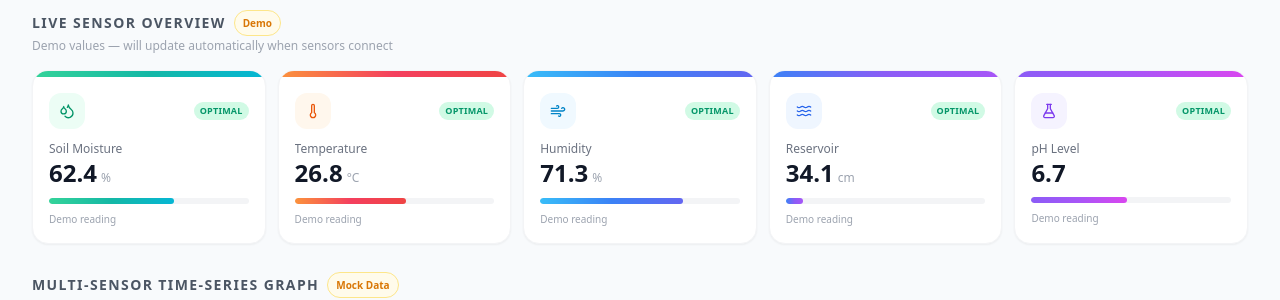
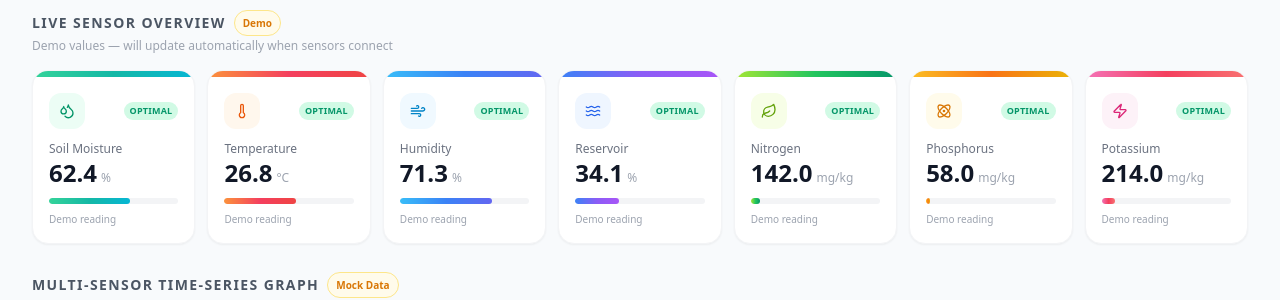
Before and after one commit to Mr-Olivier/IOT_PROJECT_DASHBOARD, a Next.js app: page /dashboard in a window 1280 px wide. Shown: the part 287-587 px from the top of the page. Built offline with nearby package versions, Linux system fonts and the light colour scheme; no server answers; the database is empty.

Commit message:
feat(dashboard): update SystemSensorRow component

```diff
--- a/app/dashboard/components/SystemSensorRow.tsx
+++ b/app/dashboard/components/SystemSensorRow.tsx
@@ -8,7 +8,9 @@ import {
   Thermometer,
   Wind,
   Waves,
-  FlaskConical,
+  Leaf,
+  Atom,
+  Zap,
   type LucideIcon,
 } from 'lucide-react'
 
@@ -95,39 +97,77 @@ const METRICS: MetricCfg[] = [
   {
     key: 'reservoirLevel',
     label: 'Reservoir',
-    unit: 'cm',
+    unit: '%',
     Icon: Waves,
     gradient: 'from-blue-500 via-violet-500 to-purple-500',
     iconBg: 'bg-blue-50',
     iconColor: 'text-blue-600',
     validMin: 0,
-    validMax: 400,
+    validMax: 100,
     mockValue: 34.1,
     bands: [
-      { max: 5,   label: 'CRITICAL LOW',  color: '#dc2626', bg: '#fee2e2', textColor: '#dc2626' },
-      { max: 15,  label: 'LOW',           color: '#d97706', bg: '#fef3c7', textColor: '#d97706' },
-      { max: 35,  label: 'OPTIMAL',       color: '#059669', bg: '#d1fae5', textColor: '#059669' },
-      { max: 50,  label: 'HIGH',          color: '#d97706', bg: '#fef3c7', textColor: '#d97706' },
-      { max: 400, label: 'CRITICAL HIGH', color: '#dc2626', bg: '#fee2e2', textColor: '#dc2626' },
+      { max: 10,  label: 'CRITICAL LOW',  color: '#dc2626', bg: '#fee2e2', textColor: '#dc2626' },
+      { max: 25,  label: 'LOW',           color: '#d97706', bg: '#fef3c7', textColor: '#d97706' },
+      { max: 75,  label: 'OPTIMAL',       color: '#059669', bg: '#d1fae5', textColor: '#059669' },
+      { max: 90,  label: 'HIGH',          color: '#d97706', bg: '#fef3c7', textColor: '#d97706' },
+      { max: 100, label: 'CRITICAL HIGH', color: '#dc2626', bg: '#fee2e2', textColor: '#dc2626' },
     ],
   },
   {
-    key: 'ph',
-    label: 'pH Level',
-    unit: '',
-    Icon: FlaskConical,
-    gradient: 'from-violet-500 via-purple-500 to-fuchsia-500',
-    iconBg: 'bg-violet-50',
-    iconColor: 'text-violet-600',
+    key: 'nitrogen',
+    label: 'Nitrogen',
+    unit: 'mg/kg',
+    Icon: Leaf,
+    gradient: 'from-lime-400 via-green-500 to-emerald-600',
+    iconBg: 'bg-lime-50',
+    iconColor: 'text-lime-600',
     validMin: 0,
-    validMax: 14,
-    mockValue: 6.7,
+    validMax: 1999,
+    mockValue: 142.0,
     bands: [
-      { max: 4.5, label: 'CRITICAL LOW',  color: '#dc2626', bg: '#fee2e2', textColor: '#dc2626' },
-      { max: 5.5, label: 'LOW',           color: '#d97706', bg: '#fef3c7', textColor: '#d97706' },
-      { max: 7.5, label: 'OPTIMAL',       color: '#059669', bg: '#d1fae5', textColor: '#059669' },
-      { max: 8.5, label: 'HIGH',          color: '#d97706', bg: '#fef3c7', textColor: '#d97706' },
-      { max: 14,  label: 'CRITICAL HIGH', color: '#dc2626', bg: '#fee2e2', textColor: '#dc2626' },
+      { max: 50,   label: 'CRITICAL LOW',  color: '#dc2626', bg: '#fee2e2', textColor: '#dc2626' },
+      { max: 100,  label: 'LOW',           color: '#d97706', bg: '#fef3c7', textColor: '#d97706' },
+      { max: 500,  label: 'OPTIMAL',       color: '#059669', bg: '#d1fae5', textColor: '#059669' },
+      { max: 800,  label: 'HIGH',          color: '#d97706', bg: '#fef3c7', textColor: '#d97706' },
+      { max: 1999, label: 'CRITICAL HIGH', color: '#dc2626', bg: '#fee2e2', textColor: '#dc2626' },
+    ],
+  },
+  {
+    key: 'phosphorus',
+    label: 'Phosphorus',
+    unit: 'mg/kg',
+    Icon: Atom,
+    gradient: 'from-amber-400 via-orange-500 to-yellow-500',
+    iconBg: 'bg-amber-50',
+    iconColor: 'text-amber-600',
+    validMin: 0,
+    validMax: 1999,
+    mockValue: 58.0,
+    bands: [
+      { max: 25,   label: 'CRITICAL LOW',  color: '#dc2626', bg: '#fee2e2', textColor: '#dc2626' },
+      { max: 50,   label: 'LOW',           color: '#d97706', bg: '#fef3c7', textColor: '#d97706' },
+      { max: 200,  label: 'OPTIMAL',       color: '#059669', bg: '#d1fae5', textColor: '#059669' },
+      { max: 400,  label: 'HIGH',          color: '#d97706', bg: '#fef3c7', textColor: '#d97706' },
+      { max: 1999, label: 'CRITICAL HIGH', color: '#dc2626', bg: '#fee2e2', textColor: '#dc2626' },
+    ],
+  },
+  {
+    key: 'potassium',
+    label: 'Potassium',
+    unit: 'mg/kg',
+    Icon: Zap,
+    gradient: 'from-pink-400 via-rose-500 to-red-400',
+    iconBg: 'bg-pink-50',
+    iconColor: 'text-pink-600',
+    validMin: 0,
+    validMax: 1999,
+    mockValue: 214.0,
+    bands: [
+      { max: 100,  label: 'CRITICAL LOW',  color: '#dc2626', bg: '#fee2e2', textColor: '#dc2626' },
+      { max: 200,  label: 'LOW',           color: '#d97706', bg: '#fef3c7', textColor: '#d97706' },
+      { max: 600,  label: 'OPTIMAL',       color: '#059669', bg: '#d1fae5', textColor: '#059669' },
+      { max: 900,  label: 'HIGH',          color: '#d97706', bg: '#fef3c7', textColor: '#d97706' },
+      { max: 1999, label: 'CRITICAL HIGH', color: '#dc2626', bg: '#fee2e2', textColor: '#dc2626' },
     ],
   },
 ]
@@ -150,7 +190,7 @@ export default function SystemSensorRow({ averages, onlineCount }: SystemSensorR
   const usingMock = onlineCount === 0
 
   return (
-    <div className="grid grid-cols-2 sm:grid-cols-5 gap-3">
+    <div className="grid grid-cols-2 sm:grid-cols-4 xl:grid-cols-7 gap-3">
       {METRICS.map((cfg) => {
         // Use real DB average if available, otherwise fall back to mock value
         const value = averages[cfg.key] ?? cfg.mockValue
```
